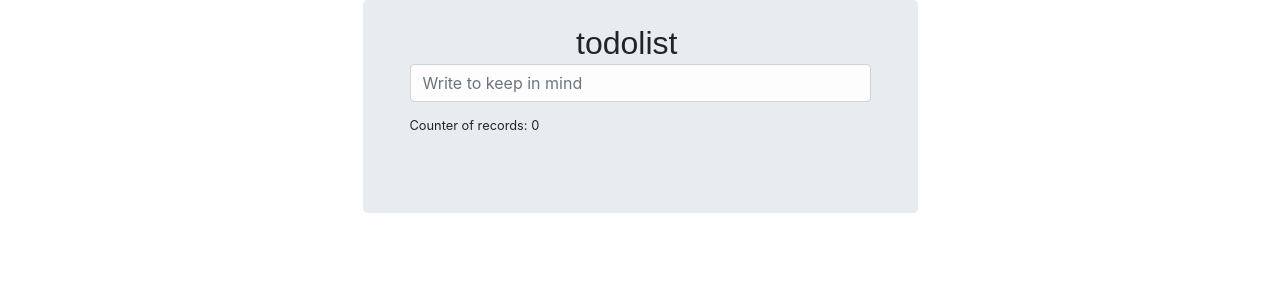
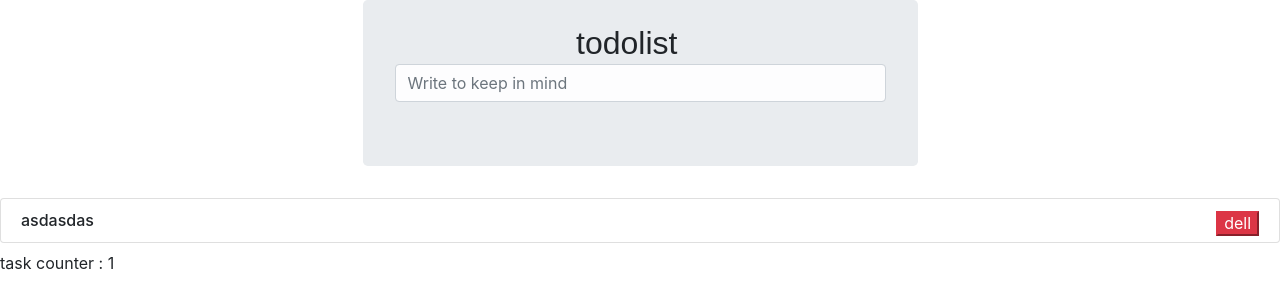
Before and after one commit to iam047/todo, a React app: page / in a window 1280 px wide. Built offline with nearby package versions, Linux system fonts and the light colour scheme.

Commit message:
task todo1

```diff
--- a/src/AddTodo.js
+++ /dev/null
@@ -1,78 +0,0 @@
-import React, {Component} from 'react';
-
-class AddTodo extends Component{
-    constructor(props) {
-        super(props);
-        this.state = {
-            todo: []
-        };
-
-       // this.handleChange = this.handleChange.bind(this);
-    }
-    addtodo(e) {
-        if(e.which === 13){
-            if (e.target.value === '') {
-                return alert('Please write the text')
-            }
-            const addetarget = e.target.value;
-            const newTask = {
-                text: addetarget,
-                action: false,
-                id: Date.now()
-            };
-            const todos = this.state.todo;
-            todos.push(newTask);
-            this.setState(todos);
-            return e.target.value = '';
-        }
-    }
-     dellTask(index){
-     const task = this.state.todo;
-     task.splice(index, 1);
-     this.setState(task)
-     }
-
-    // changeText(index){
-    //     const task = this.state.todo;
-    //     let s = task.slice(index,index+1);
-    //     console.log(s);
-    //     this.setState(task)
-    // }
-    // handleChange(event) {
-    //      console.log('adsdad');
-    //      const text = this.state.todo.text;
-    //      console.log(text);
-    //     this.setState({text: event.target.value});
-    //
-    // }
-
-    render() {
-        return (
-            <div>
-               <input type='text'
-                      placeholder='Write to keep in mind'
-                      onKeyDown={this.addtodo.bind(this)}
-                      className='list-group-item-light form-control'
-                      value={this.state.todo.text}
-
-               />
-                <p> </p>
-                <h6>
-                    {this.state.todo.map((tod, index) => {
-                        return(
-                            // isRend ? input val = onchange=(newvalue => setstate({})) onsubmit
-                        <li key={tod.id} className='list-group-item ' onDoubleClick={this.handleChange} >
-                            {tod.text}
-                            <button onClick={this.dellTask.bind(this,index)} className='btn-danger float-right'>dell</button>
-                        </li>
-
-                        )
-                    })}
-                    <p className='small'>Counter of records: {this.state.todo.length}</p>
-                 </h6>
-            </div>
-        )
-    }
-}
-
-export default  AddTodo
--- /dev/null
+++ b/src/Footer/index.js
@@ -0,0 +1,11 @@
+import React, { Component } from 'react';
+import '../style.css'
+
+export  default class Footer extends Component {
+    render() {
+        let { todo } = this.props;
+        return (
+            <p>  task counter : { todo.length }</p>
+        );
+    }
+}
--- a/src/Form.js
+++ /dev/null
@@ -1,15 +0,0 @@
-import React, {Component} from 'react';
-import AddTodo from './AddTodo';
-class Form extends Component{
-
-    render() {
-        return (
-            <div className='container'>
-                <AddTodo/>
-            </div>
-
-        )
-    }
-
-}
-export default  Form
--- /dev/null
+++ b/src/Header/index.js
@@ -0,0 +1,38 @@
+import React, { Component } from 'react';
+import '../style.css'
+
+export default class Header extends Component {
+    addtodo(e) {
+        let { todo } = this.props;
+        if( e.which === 13 ) {
+            if (e.target.value === '') {
+                return alert('Please write the text')
+            }
+            const addetarget = e.target.value;
+            const newTask = {
+                text: addetarget,
+                action: false,
+                id: Date.now()
+            };
+            const todos = todo;
+            todos.push(newTask);
+            this.props.setState(todos);
+            return e.target.value = '';
+        }
+    }
+    render() {
+        const style = { width: '50%' };
+        return (
+            <div className='container'>
+                <div className='jumbotron mx-auto' style={ style }>
+                    <h2 className='todoh'>todolist</h2>
+                <input type='text'
+                       placeholder='Write to keep in mind'
+                       onKeyDown={ this.addtodo.bind(this) }
+                       className='list-group-item-light form-control'
+                />
+                </div>
+            </div>
+        );
+    }
+}
--- a/src/Main.js
+++ /dev/null
@@ -1,26 +0,0 @@
-import React, {Component} from 'react';
-import Form from './Form';
-import './style.css'
-class Main extends Component{
-
-    render() {
-        const style = {width: '50%'};
-        return (
-            <div className='container'>
-                <div className='jumbotron mx-auto' style={style}>
-               <h2 className='todoh'>todolist</h2>
-                <Form />
-                </div>
-            </div>
-
-        )
-
-    }
-
-
-}
-
-
-
-
-export default  Main
--- /dev/null
+++ b/src/TodoList/index.js
@@ -0,0 +1,26 @@
+import React, { Component } from 'react';
+
+export  default class Todolist extends Component {
+    dellTask(index) {
+        let { todo } = this.props;
+        const task = todo;
+        task.splice(index, 1);
+        this.setState(task)
+    }
+    render() {
+        let { todo } = this.props;
+        return (
+            <h6>
+                { todo.map((todo, index) => {
+                    return(
+                        <li key={todo.id} className='list-group-item ' >
+                            {todo.text}
+                            <button onClick={ this.dellTask.bind(this, index) }
+                                    className='btn-danger float-right'>dell</button>
+                        </li>
+                    )
+                }) }
+            </h6>
+        );
+    }
+}
--- a/src/index.js
+++ b/src/index.js
@@ -1,17 +1,31 @@
-import React from 'react';
+import React, { Component } from 'react';
 import ReactDOM from 'react-dom';
-import Main from './Main';
-
+import Header from './Header';
 import 'bootstrap/dist/css/bootstrap.css'
+import Footer from "./Footer";
+import Todolist from "./TodoList";
 
 
-function App () {
-    return (
-        <div>
-            <Main />
-        </div>
+class App extends Component{
+    constructor(props) {
+        super(props);
+        this.state = {
+            todo: [
+                {action:false ,
+                 id: 1521033545857,
+                 text: "asdasdas"}
+                    ]
+        };
+    }
 
-    )
+    render() {
+        return (
+            <div>
+                <Header setState={state => this.setState(state)} todo = {this.state.todo} />
+                <Todolist todo = {this.state.todo}/>
+                <Footer setState={state => this.setState(state)} todo = {this.state.todo}/>
+            </div>
+        );
+    }
 }
-
 ReactDOM.render(<App />, document.getElementById('root'));
--- a/src/style.css
+++ b/src/style.css
@@ -1,4 +1,4 @@
-.todoh{
+.todoh {
     position:absolute;
     top: 3%;
     left: 45%;
```
Also changed, not shown: public/index.html (+1 -0 lines), src/TodoList/components/TodoItem.js (added).
